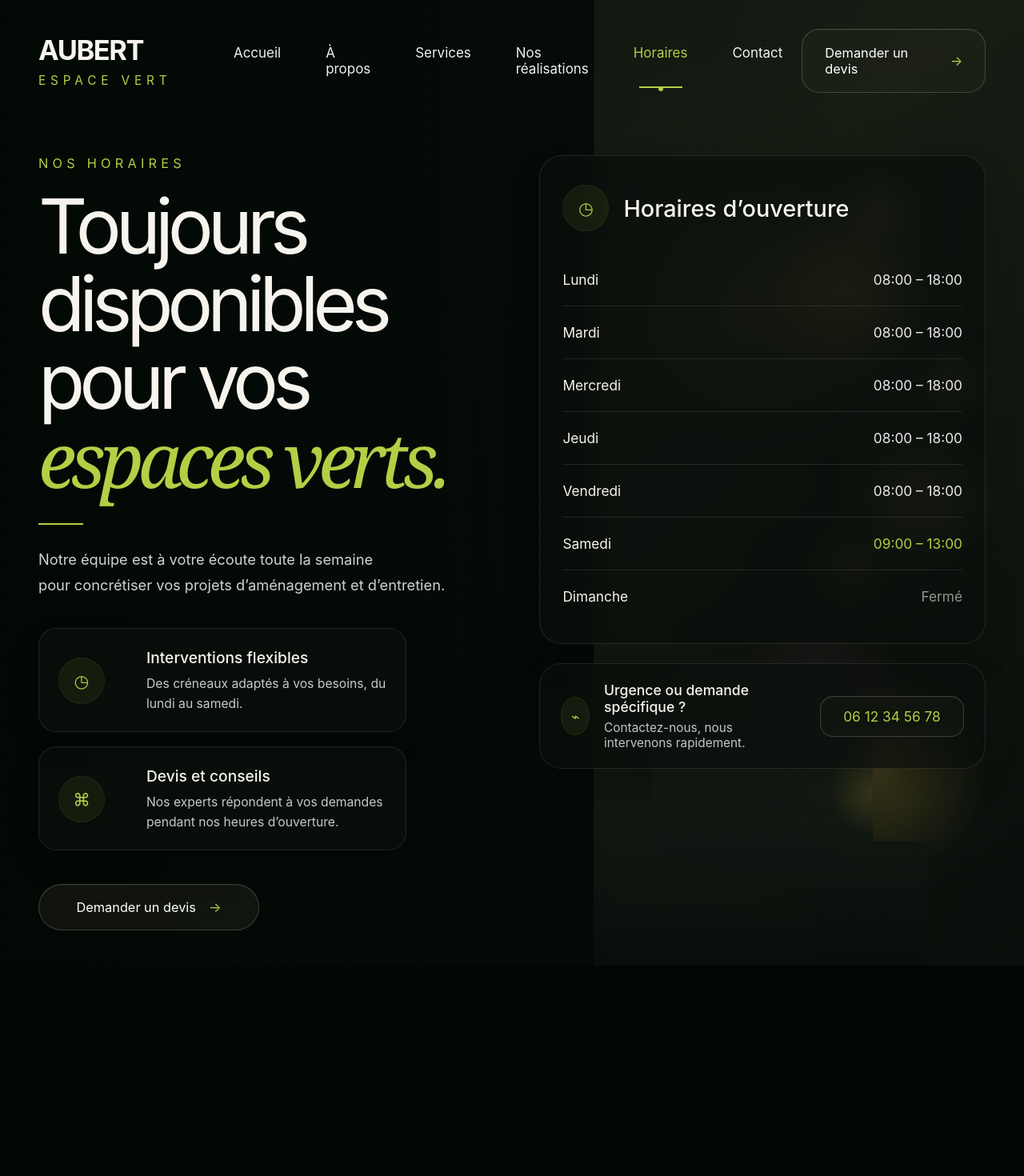
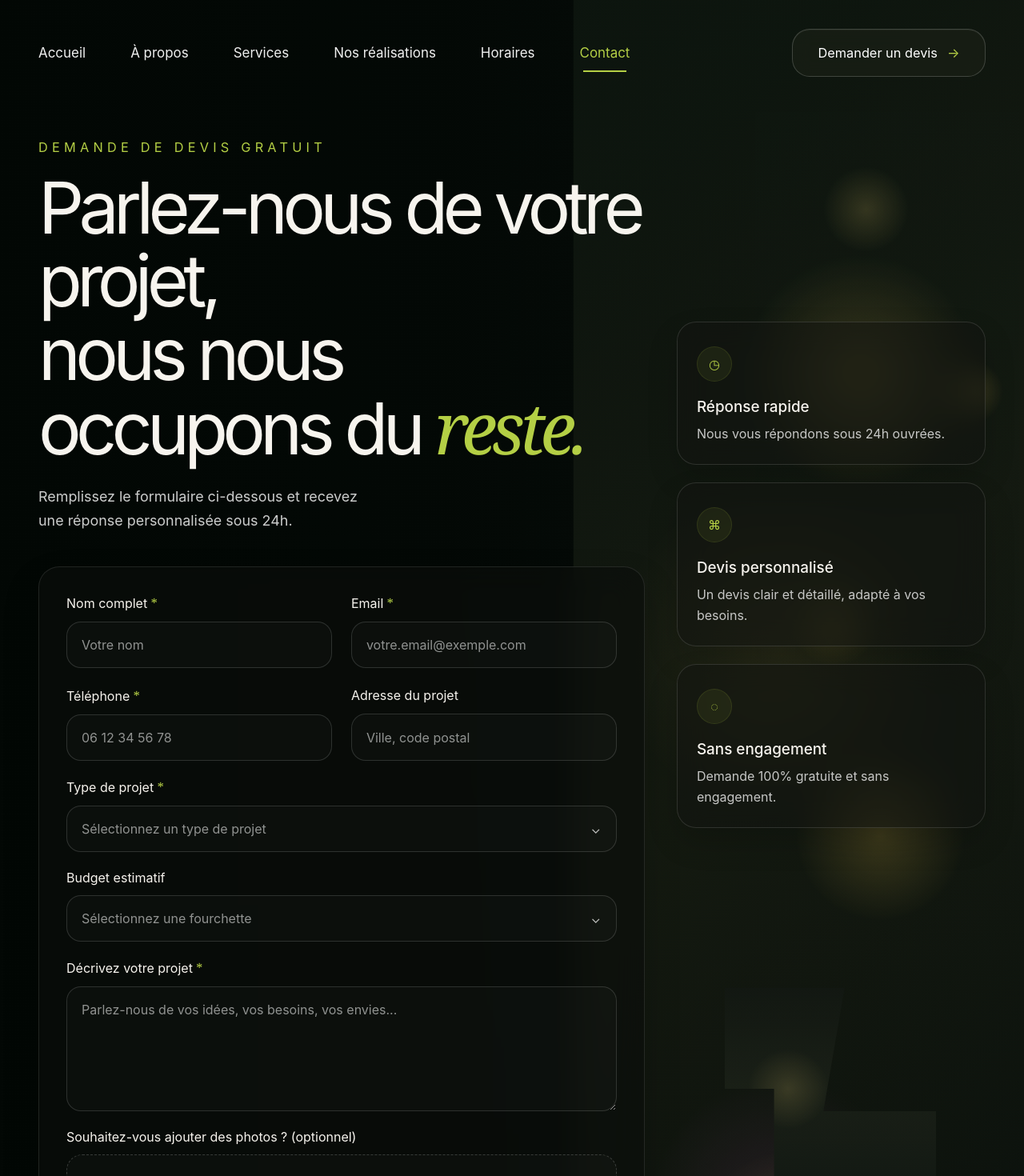
Before and after one commit to corpmalf-pixel/aubert-espace-vert, a React (Vite) app: page / in a window 1280 px wide. Shown: the top 1470 px of the page at 80% size. Before the commit the page ends 1207 px from the top, so only its background shows below. Built offline with nearby package versions, Linux system fonts and the light colour scheme.

Commit message:
Reproduce Aubert page 6 mockup

```diff
--- a/src/App.jsx
+++ b/src/App.jsx
@@ -1,32 +1,35 @@
 const navItems = ['Accueil', 'À propos', 'Services', 'Nos réalisations', 'Horaires', 'Contact']
 
-const schedule = [
-  ['Lundi', '08:00 – 18:00'],
-  ['Mardi', '08:00 – 18:00'],
-  ['Mercredi', '08:00 – 18:00'],
-  ['Jeudi', '08:00 – 18:00'],
-  ['Vendredi', '08:00 – 18:00'],
-  ['Samedi', '09:00 – 13:00', true],
-  ['Dimanche', 'Fermé'],
+const sideCards = [
+  {
+    icon: '◷',
+    title: 'Réponse rapide',
+    text: 'Nous vous répondons sous 24h ouvrées.',
+  },
+  {
+    icon: '⌘',
+    title: 'Devis personnalisé',
+    text: 'Un devis clair et détaillé, adapté à vos besoins.',
+  },
+  {
+    icon: '◌',
+    title: 'Sans engagement',
+    text: 'Demande 100% gratuite et sans engagement.',
+  },
 ]
 
 export default function App() {
   return (
-    <main className="hours-page">
-      <section className="hours-frame">
-        <div className="hours-bg" />
-        <div className="hours-photo" />
-        <div className="hours-overlay" />
+    <main className="contact-page">
+      <section className="contact-frame">
+        <div className="contact-bg" />
+        <div className="contact-photo" />
+        <div className="contact-overlay" />
 
-        <header className="hours-header">
-          <div className="logo-block">
-            <span className="logo-title">AUBERT</span>
-            <span className="logo-subtitle">ESPACE VERT</span>
-          </div>
-
-          <nav className="hours-nav">
+        <header className="contact-header">
+          <nav className="contact-nav">
             {navItems.map((item, index) => (
-              <a key={item} href="#" className={index === 4 ? 'active' : ''}>
+              <a key={item} href="#" className={index === 5 ? 'active' : ''}>
                 {item}
               </a>
             ))}
@@ -35,70 +38,111 @@ export default function App() {
           <a className="top-cta" href="#">Demander un devis <span>→</span></a>
         </header>
 
-        <section className="hours-layout">
-          <div className="hours-left">
-            <p className="section-kicker">NOS HORAIRES</p>
+        <section className="contact-layout">
+          <div className="contact-left">
+            <p className="section-kicker">DEMANDE DE DEVIS GRATUIT</p>
             <h1>
-              Toujours disponibles
+              Parlez-nous de votre projet,
               <br />
-              pour vos <em>espaces verts.</em>
+              nous nous occupons du <em>reste.</em>
             </h1>
-            <div className="accent-line" />
             <p className="intro-text">
-              Notre équipe est à votre écoute toute la semaine
+              Remplissez le formulaire ci-dessous et recevez
               <br />
-              pour concrétiser vos projets d’aménagement et d’entretien.
+              une réponse personnalisée sous 24h.
             </p>
 
-            <div className="info-stack">
-              <article className="info-card">
-                <div className="icon-circle">◷</div>
-                <div>
-                  <h2>Interventions flexibles</h2>
-                  <p>Des créneaux adaptés à vos besoins, du lundi au samedi.</p>
+            <form className="quote-form">
+              <div className="double-grid">
+                <label>
+                  <span>Nom complet <em>*</em></span>
+                  <input type="text" placeholder="Votre nom" />
+                </label>
+
+                <label>
+                  <span>Email <em>*</em></span>
+                  <input type="email" placeholder="votre.email@exemple.com" />
+                </label>
+
+                <label>
+                  <span>Téléphone <em>*</em></span>
+                  <input type="tel" placeholder="06 12 34 56 78" />
+                </label>
+
+                <label>
+                  <span>Adresse du projet</span>
+                  <input type="text" placeholder="Ville, code postal" />
+                </label>
+              </div>
+
+              <label>
+                <span>Type de projet <em>*</em></span>
+                <div className="select-wrap">
+                  <select defaultValue="">
+                    <option value="" disabled>Sélectionnez un type de projet</option>
+                    <option>Entretien de jardin</option>
+                    <option>Élagage</option>
+                    <option>Taille de haies</option>
+                    <option>Aménagement</option>
+                  </select>
+                  <i>⌄</i>
                 </div>
-              </article>
+              </label>
 
-              <article className="info-card">
-                <div className="icon-circle">⌘</div>
-                <div>
-                  <h2>Devis et conseils</h2>
-                  <p>Nos experts répondent à vos demandes pendant nos heures d’ouverture.</p>
+              <label>
+                <span>Budget estimatif</span>
+                <div className="select-wrap">
+                  <select defaultValue="">
+                    <option value="" disabled>Sélectionnez une fourchette</option>
+                    <option>Moins de 500€</option>
+                    <option>500€ – 1500€</option>
+                    <option>1500€ – 3000€</option>
+                    <option>3000€ et plus</option>
+                  </select>
+                  <i>⌄</i>
                 </div>
-              </article>
-            </div>
+              </label>
 
-            <a className="hero-btn" href="#">Demander un devis <span>→</span></a>
+              <label>
+                <span>Décrivez votre projet <em>*</em></span>
+                <textarea rows="5" placeholder="Parlez-nous de vos idées, vos besoins, vos envies..." />
+              </label>
+
+              <div className="upload-block">
+                <p>Souhaitez-vous ajouter des photos ? (optionnel)</p>
+                <div className="upload-drop">
+                  <div className="upload-icon">⇪</div>
+                  <strong>Glissez vos fichiers ici ou cliquez pour parcourir</strong>
+                  <span>Formats acceptés : JPG, PNG (max. 10 Mo)</span>
+                </div>
+              </div>
+
+              <label className="checkbox-row">
+                <input type="checkbox" />
+                <span>J’accepte d’être contacté(e) par Aubert Espace Vert concernant ma demande de devis.</span>
+              </label>
+
+              <button type="button" className="submit-btn">
+                <span>Envoyer ma demande</span>
+                <b>→</b>
+              </button>
+
+              <div className="privacy-row">
+                <div className="privacy-icon">◌</div>
+                <p>Vos données sont confidentielles et ne seront jamais partagées.</p>
+              </div>
+            </form>
           </div>
 
-          <div className="hours-right">
-            <section className="schedule-card">
-              <div className="schedule-head">
-                <div className="icon-ring">◷</div>
-                <h2>Horaires d’ouverture</h2>
-              </div>
-
-              <div className="schedule-list">
-                {schedule.map(([day, value, accent]) => (
-                  <div className="schedule-row" key={day}>
-                    <span>{day}</span>
-                    <strong className={accent ? 'highlight' : value === 'Fermé' ? 'closed' : ''}>{value}</strong>
-                  </div>
-                ))}
-              </div>
-            </section>
-
-            <section className="contact-strip">
-              <div className="contact-left">
-                <div className="icon-circle small">⌁</div>
-                <div>
-                  <h3>Urgence ou demande spécifique ?</h3>
-                  <p>Contactez-nous, nous intervenons rapidement.</p>
-                </div>
-              </div>
-              <a href="tel:0612345678" className="phone-link">06 12 34 56 78</a>
-            </section>
-          </div>
+          <aside className="contact-right">
+            {sideCards.map((card) => (
+              <article className="side-card" key={card.title}>
+                <div className="icon-circle">{card.icon}</div>
+                <h2>{card.title}</h2>
+                <p>{card.text}</p>
+              </article>
+            ))}
+          </aside>
         </section>
       </section>
     </main>
--- a/src/styles.css
+++ b/src/styles.css
@@ -1,8 +1,9 @@
 :root {
   --text: #f7f4ee;
-  --muted: rgba(255, 255, 255, 0.82);
-  --line: rgba(255, 255, 255, 0.10);
-  --panel: rgba(10, 15, 12, 0.72);
+  --muted: rgba(255, 255, 255, 0.80);
+  --line: rgba(255, 255, 255, 0.12);
+  --soft: rgba(255, 255, 255, 0.08);
+  --panel: rgba(9, 14, 11, 0.70);
   --accent: #b4cf45;
 }
 
@@ -15,127 +16,109 @@ body {
   color: var(--text);
 }
 a { color: inherit; text-decoration: none; }
+button, input, textarea, select { font: inherit; }
 
-.hours-page {
+.contact-page {
   min-height: 100vh;
   background: #020704;
 }
 
-.hours-frame {
+.contact-frame {
   position: relative;
   min-height: 100vh;
   overflow: hidden;
   isolation: isolate;
 }
 
-.hours-bg,
-.hours-photo,
-.hours-overlay {
+.contact-bg,
+.contact-photo,
+.contact-overlay {
   position: absolute;
   inset: 0;
 }
 
-.hours-bg {
+.contact-bg {
   background:
-    linear-gradient(90deg, rgba(3, 8, 5, 0.97) 0%, rgba(4, 10, 7, 0.92) 42%, rgba(5, 10, 7, 0.38) 67%, rgba(5, 9, 7, 0.08) 100%),
-    linear-gradient(180deg, rgba(7, 14, 10, 0.72) 0%, rgba(4, 8, 6, 0.18) 42%, rgba(3, 8, 5, 0.44) 100%),
+    linear-gradient(90deg, rgba(2, 7, 4, 0.98) 0%, rgba(3, 8, 5, 0.94) 44%, rgba(4, 8, 6, 0.44) 68%, rgba(5, 9, 7, 0.10) 100%),
+    linear-gradient(180deg, rgba(6, 13, 9, 0.70) 0%, rgba(4, 8, 6, 0.18) 42%, rgba(3, 8, 5, 0.46) 100%),
     linear-gradient(180deg, #09110d 0%, #050b07 100%);
 }
 
-.hours-photo {
+.contact-photo {
   background:
-    radial-gradient(circle at 83% 30%, rgba(255, 216, 94, 0.24), transparent 8%),
-    radial-gradient(circle at 90% 52%, rgba(255, 214, 94, 0.20), transparent 7%),
-    radial-gradient(circle at 86% 80%, rgba(255, 209, 78, 0.24), transparent 9%),
-    radial-gradient(circle at 80% 74%, rgba(168, 74, 144, 0.24), transparent 9%),
-    linear-gradient(180deg, rgba(18, 31, 24, 0.16), rgba(3, 8, 5, 0.08)),
-    linear-gradient(130deg, #0a140f 0%, #111810 28%, #1c2115 52%, #0b110d 100%);
-  clip-path: inset(0 0 0 58%);
+    radial-gradient(circle at 84% 24%, rgba(255, 216, 96, 0.24), transparent 8%),
+    radial-gradient(circle at 86% 54%, rgba(255, 212, 82, 0.22), transparent 7%),
+    radial-gradient(circle at 78% 82%, rgba(255, 209, 76, 0.18), transparent 8%),
+    radial-gradient(circle at 76% 78%, rgba(154, 78, 143, 0.20), transparent 9%),
+    linear-gradient(180deg, rgba(12, 22, 16, 0.18), rgba(4, 8, 6, 0.04)),
+    linear-gradient(140deg, #0a140f 0%, #111810 32%, #1a1f14 56%, #0b110d 100%);
+  clip-path: inset(0 0 0 56%);
 }
 
-.hours-photo::before,
-.hours-photo::after {
+.contact-photo::before,
+.contact-photo::after {
   content: '';
   position: absolute;
   pointer-events: none;
 }
-.hours-photo::before {
-  right: 122px;
+.contact-photo::before {
+  right: 110px;
   bottom: 0;
-  width: 420px;
-  height: 520px;
+  width: 440px;
+  height: 700px;
   background:
-    radial-gradient(circle at 70% 14%, rgba(255, 224, 124, 0.18), transparent 10%),
-    radial-gradient(circle at 84% 58%, rgba(255, 210, 74, 0.22), transparent 12%),
-    linear-gradient(180deg, rgba(31, 26, 18, 0.26), rgba(10, 10, 10, 0.04)),
-    linear-gradient(180deg, #141711 0%, #1f2419 28%, #17211a 52%, #0c100d 100%);
-  clip-path: polygon(28% 28%, 72% 28%, 84% 36%, 84% 70%, 100% 70%, 100% 100%, 0 100%, 0 60%, 18% 60%, 18% 38%);
-  opacity: 0.92;
+    radial-gradient(circle at 58% 18%, rgba(255, 223, 124, 0.18), transparent 8%),
+    radial-gradient(circle at 68% 64%, rgba(255, 210, 82, 0.18), transparent 8%),
+    linear-gradient(180deg, rgba(18, 28, 20, 0.22), rgba(4, 8, 6, 0.04)),
+    linear-gradient(180deg, #171b15 0%, #23281d 18%, #171d17 38%, #1e221b 56%, #111510 100%);
+  clip-path: polygon(40% 0, 74% 0, 68% 22%, 100% 22%, 100% 100%, 6% 100%, 6% 70%, 34% 70%, 34% 44%, 54% 44%, 54% 18%, 40% 18%);
 }
-.hours-photo::after {
-  right: 22px;
-  top: 148px;
-  width: 320px;
-  height: 720px;
+.contact-photo::after {
+  right: 6px;
+  top: 140px;
+  width: 330px;
+  height: 760px;
   background:
-    radial-gradient(circle at 50% 16%, rgba(255, 222, 118, 0.18), transparent 8%),
-    radial-gradient(circle at 78% 46%, rgba(255, 216, 98, 0.22), transparent 8%),
-    radial-gradient(circle at 40% 78%, rgba(255, 210, 82, 0.14), transparent 8%),
-    linear-gradient(180deg, rgba(20, 32, 22, 0.22), rgba(4, 8, 6, 0.04));
-  filter: blur(0.1px);
+    radial-gradient(circle at 42% 16%, rgba(255, 224, 118, 0.18), transparent 8%),
+    radial-gradient(circle at 82% 46%, rgba(255, 214, 92, 0.22), transparent 8%),
+    radial-gradient(circle at 30% 84%, rgba(255, 208, 72, 0.14), transparent 8%),
+    linear-gradient(180deg, rgba(18, 28, 20, 0.20), rgba(4, 8, 6, 0.04));
 }
 
-.hours-overlay {
+.contact-overlay {
   background:
-    radial-gradient(circle at 76% 32%, rgba(255, 214, 97, 0.08), transparent 14%),
+    radial-gradient(circle at 76% 42%, rgba(255, 214, 97, 0.08), transparent 14%),
     linear-gradient(180deg, rgba(3, 8, 5, 0.14) 0%, rgba(3, 8, 5, 0.24) 100%);
 }
 
-.hours-header,
-.hours-layout {
+.contact-header,
+.contact-layout {
   position: relative;
   z-index: 2;
 }
 
-.hours-header {
-  display: grid;
-  grid-template-columns: 220px 1fr auto;
+.contact-header {
+  display: flex;
+  justify-content: space-between;
   align-items: center;
   gap: 24px;
   padding: 36px 48px 0;
 }
 
-.logo-block {
+.contact-nav {
   display: flex;
-  flex-direction: column;
-  gap: 8px;
-}
-.logo-title {
-  font-size: 2.15rem;
-  letter-spacing: -0.04em;
-  font-weight: 700;
-}
-.logo-subtitle {
-  font-size: 0.96rem;
-  letter-spacing: 0.38em;
-  text-transform: uppercase;
-  color: var(--accent);
-}
-
-.hours-nav {
-  display: flex;
-  justify-content: center;
+  align-items: center;
   gap: 56px;
   font-size: 1.06rem;
 }
-.hours-nav a {
+.contact-nav a {
   position: relative;
   color: rgba(255,255,255,0.94);
 }
-.hours-nav a.active {
+.contact-nav a.active {
   color: var(--accent);
 }
-.hours-nav a.active::after {
+.contact-nav a.active::after {
   content: '';
   position: absolute;
   left: 0;
@@ -146,53 +129,40 @@ a { color: inherit; text-decoration: none; }
   height: 2px;
   background: var(--accent);
 }
-.hours-nav a.active::before {
-  content: '';
-  position: absolute;
-  left: 0;
-  right: 0;
-  bottom: -18px;
-  margin: 0 auto;
-  width: 6px;
-  height: 6px;
-  border-radius: 50%;
-  background: var(--accent);
-}
 
 .top-cta,
-.hero-btn,
-.phone-link {
+.submit-btn {
   display: inline-flex;
   align-items: center;
   justify-content: center;
   border: 1px solid rgba(255,255,255,0.18);
   color: white;
-  background: rgba(36, 39, 28, 0.42);
+  background: rgba(34, 39, 28, 0.42);
   backdrop-filter: blur(12px);
   box-shadow: inset 0 1px 0 rgba(255,255,255,0.05);
 }
 .top-cta {
-  min-width: 230px;
+  min-width: 242px;
   padding: 19px 28px;
   border-radius: 22px;
   font-size: 1.02rem;
   gap: 12px;
 }
 .top-cta span,
-.hero-btn span {
+.submit-btn b {
   color: var(--accent);
 }
 
-.hours-layout {
+.contact-layout {
   padding: 78px 48px 44px;
   display: grid;
-  grid-template-columns: 1.02fr 0.98fr;
-  gap: 46px;
+  grid-template-columns: 1.06fr 0.54fr;
+  gap: 40px;
   align-items: start;
 }
 
-.hours-left {
-  max-width: 690px;
+.contact-left {
+  max-width: 780px;
 }
 .section-kicker {
   margin: 0;
@@ -201,219 +171,239 @@ a { color: inherit; text-decoration: none; }
   text-transform: uppercase;
   font-size: 1.02rem;
 }
-.hours-left h1 {
+.contact-left h1 {
   margin: 20px 0 0;
-  font-size: clamp(4rem, 8vw, 5.95rem);
+  font-size: clamp(4rem, 8vw, 5.6rem);
   line-height: 1.02;
   letter-spacing: -0.075em;
   font-weight: 420;
 }
-.hours-left em {
+.contact-left em {
   color: var(--accent);
   font-style: italic;
   font-family: Georgia, 'Times New Roman', serif;
   font-weight: 400;
 }
-.accent-line {
-  width: 56px;
-  height: 2px;
-  background: var(--accent);
-  margin: 30px 0 28px;
-}
 .intro-text {
-  margin: 0;
+  margin: 24px 0 0;
   color: var(--muted);
-  font-size: 1.14rem;
-  line-height: 1.72;
+  font-size: 1.12rem;
+  line-height: 1.7;
 }
 
-.info-stack {
-  margin-top: 38px;
+.quote-form {
+  margin-top: 42px;
+  padding: 34px 34px 28px;
+  border-radius: 26px;
+  border: 1px solid rgba(255,255,255,0.10);
+  background: rgba(11, 15, 12, 0.66);
+  box-shadow: 0 22px 46px rgba(0,0,0,0.18);
+  backdrop-filter: blur(18px);
+}
+.quote-form label,
+.upload-block {
   display: grid;
-  gap: 18px;
-  max-width: 460px;
+  gap: 12px;
+  margin-top: 22px;
 }
-.info-card {
+.quote-form label:first-child,
+.quote-form .double-grid:first-child label {
+  margin-top: 0;
+}
+.quote-form span {
+  font-size: 1rem;
+}
+.quote-form span em {
+  color: var(--accent);
+  font-style: normal;
+}
+.double-grid {
   display: grid;
-  grid-template-columns: 90px 1fr;
-  gap: 20px;
+  grid-template-columns: 1fr 1fr;
+  gap: 24px 24px;
+}
+.quote-form input,
+.quote-form textarea,
+.quote-form select {
+  width: 100%;
+  padding: 18px 18px;
+  border-radius: 18px;
+  border: 1px solid rgba(255,255,255,0.14);
+  background: rgba(255,255,255,0.02);
+  color: rgba(255,255,255,0.92);
+}
+.quote-form textarea {
+  resize: vertical;
+  min-height: 156px;
+}
+.quote-form input::placeholder,
+.quote-form textarea::placeholder,
+.quote-form select {
+  color: rgba(255,255,255,0.55);
+}
+.select-wrap {
+  position: relative;
+}
+.select-wrap select {
+  appearance: none;
+  padding-right: 56px;
+}
+.select-wrap i {
+  position: absolute;
+  right: 20px;
+  top: 50%;
+  transform: translateY(-50%);
+  color: rgba(255,255,255,0.72);
+  font-style: normal;
+}
+.upload-block p {
+  margin: 0;
+  font-size: 1rem;
+}
+.upload-drop {
+  padding: 34px 24px;
+  border-radius: 20px;
+  border: 1px dashed rgba(255,255,255,0.18);
+  background: rgba(255,255,255,0.02);
+  text-align: center;
+}
+.upload-icon {
+  font-size: 1.8rem;
+  color: rgba(255,255,255,0.7);
+  margin-bottom: 14px;
+}
+.upload-drop strong {
+  display: block;
+  font-size: 1rem;
+  font-weight: 400;
+}
+.upload-drop span {
+  display: block;
+  margin-top: 8px;
+  color: rgba(255,255,255,0.54);
+  font-size: 0.94rem;
+}
+.checkbox-row {
+  display: flex !important;
+  align-items: flex-start;
+  gap: 14px;
+  margin-top: 28px;
+}
+.checkbox-row input {
+  width: 22px;
+  height: 22px;
+  min-width: 22px;
+  margin: 0;
+  padding: 0;
+  border-radius: 7px;
+}
+.checkbox-row span {
+  color: rgba(255,255,255,0.80);
+  line-height: 1.55;
+}
+.submit-btn {
+  width: 100%;
+  margin-top: 26px;
+  padding: 22px 24px;
+  border-radius: 20px;
+  font-size: 1.04rem;
+  gap: 12px;
+}
+.submit-btn span {
+  color: white;
+}
+.privacy-row {
+  margin-top: 22px;
+  padding-top: 22px;
+  border-top: 1px solid rgba(255,255,255,0.10);
+  display: flex;
   align-items: center;
-  padding: 24px 24px 22px;
-  border-radius: 22px;
-  border: 1px solid rgba(255,255,255,0.10);
-  background: rgba(12, 17, 14, 0.62);
-  box-shadow: 0 20px 36px rgba(0,0,0,0.14);
+  gap: 16px;
 }
-.icon-circle,
-.icon-ring {
-  width: 58px;
-  height: 58px;
+.privacy-icon,
+.icon-circle {
+  width: 44px;
+  height: 44px;
   display: grid;
   place-items: center;
   border-radius: 50%;
+  background: rgba(180, 207, 69, 0.08);
+  border: 1px solid rgba(180, 207, 69, 0.12);
   color: var(--accent);
-  background: rgba(180, 207, 69, 0.08);
-  border: 1px solid rgba(180, 207, 69, 0.08);
-  font-size: 1.35rem;
 }
-.icon-circle.small {
-  width: 48px;
-  height: 48px;
-  font-size: 1.1rem;
-}
-.info-card h2 {
+.privacy-row p {
   margin: 0;
-  font-size: 1.2rem;
-  font-weight: 500;
-}
-.info-card p {
-  margin: 8px 0 0;
-  color: rgba(255,255,255,0.78);
-  line-height: 1.6;
-  font-size: 0.98rem;
-}
-.hero-btn {
-  margin-top: 42px;
-  min-width: 276px;
-  padding: 18px 30px;
-  border-radius: 999px;
-  gap: 16px;
-  font-size: 1.02rem;
+  color: rgba(255,255,255,0.74);
 }
 
-.hours-right {
+.contact-right {
   display: grid;
-  gap: 24px;
+  gap: 22px;
+  padding-top: 228px;
 }
-.schedule-card,
-.contact-strip {
-  border-radius: 28px;
-  border: 1px solid rgba(255,255,255,0.10);
-  background: rgba(10, 15, 12, 0.7);
-  box-shadow: 0 20px 42px rgba(0,0,0,0.16);
-  backdrop-filter: blur(16px);
+.side-card {
+  padding: 30px 24px 24px;
+  border-radius: 24px;
+  border: 1px solid rgba(255,255,255,0.12);
+  background: rgba(18, 20, 16, 0.56);
+  box-shadow: 0 18px 38px rgba(0,0,0,0.16);
+  backdrop-filter: blur(18px);
 }
-.schedule-card {
-  padding: 36px 28px 26px;
-}
-.schedule-head {
-  display: flex;
-  align-items: center;
-  gap: 18px;
-}
-.schedule-head h2 {
-  margin: 0;
-  font-size: 1.8rem;
+.side-card h2 {
+  margin: 20px 0 10px;
+  font-size: 1.18rem;
   font-weight: 450;
 }
-.schedule-list {
-  margin-top: 28px;
-}
-.schedule-row {
-  display: flex;
-  justify-content: space-between;
-  gap: 18px;
-  align-items: center;
-  padding: 22px 0;
-  border-bottom: 1px solid var(--line);
-  font-size: 1.08rem;
-}
-.schedule-row:last-child { border-bottom: 0; }
-.schedule-row strong {
-  font-weight: 400;
-  color: rgba(255,255,255,0.92);
-}
-.schedule-row strong.highlight {
-  color: var(--accent);
-}
-.schedule-row strong.closed {
-  color: rgba(255,255,255,0.56);
-}
-
-.contact-strip {
-  display: flex;
-  align-items: center;
-  justify-content: space-between;
-  gap: 20px;
-  padding: 22px 26px;
-}
-.contact-left {
-  display: flex;
-  align-items: center;
-  gap: 18px;
-}
-.contact-left h3 {
+.side-card p {
   margin: 0;
-  font-size: 1.1rem;
-  font-weight: 500;
-}
-.contact-left p {
-  margin: 6px 0 0;
   color: rgba(255,255,255,0.76);
-  font-size: 0.96rem;
-}
-.phone-link {
-  min-width: 180px;
-  padding: 14px 18px;
-  border-radius: 16px;
-  color: var(--accent);
-  font-size: 1.08rem;
-  background: rgba(36, 39, 28, 0.24);
+  line-height: 1.62;
+  font-size: 1rem;
 }
 
 @media (max-width: 1180px) {
-  .hours-header {
-    grid-template-columns: 1fr;
-    justify-items: start;
+  .contact-header {
+    flex-direction: column;
+    align-items: flex-start;
   }
-  .hours-nav {
-    justify-content: flex-start;
+  .contact-nav {
     flex-wrap: wrap;
-    gap: 18px 26px;
+    gap: 18px 24px;
   }
-  .hours-layout {
+  .contact-layout {
     grid-template-columns: 1fr;
   }
-  .hours-right {
-    max-width: 700px;
+  .contact-right {
+    padding-top: 0;
+    grid-template-columns: repeat(3, minmax(0, 1fr));
   }
 }
 
-@media (max-width: 820px) {
-  .contact-strip {
-    flex-direction: column;
-    align-items: stretch;
+@media (max-width: 900px) {
+  .double-grid,
+  .contact-right {
+    grid-template-columns: 1fr;
   }
 }
 
 @media (max-width: 720px) {
-  .hours-header {
+  .contact-header {
     padding: 26px 20px 0;
   }
-  .hours-layout {
+  .contact-layout {
     padding: 58px 20px 28px;
   }
-  .logo-title { font-size: 1.7rem; }
-  .logo-subtitle { font-size: 0.78rem; letter-spacing: 0.28em; }
   .section-kicker { font-size: 0.86rem; letter-spacing: 0.26em; }
-  .hours-left h1 {
-    font-size: clamp(3.35rem, 14vw, 5rem);
+  .contact-left h1 {
+    font-size: clamp(3.35rem, 14vw, 4.9rem);
     line-height: 1.03;
   }
   .intro-text { font-size: 1rem; }
-  .info-card {
-    grid-template-columns: 1fr;
+  .quote-form {
+    padding: 24px 20px 22px;
+    border-radius: 22px;
   }
-  .hero-btn,
-  .top-cta,
-  .phone-link {
+  .top-cta {
     width: 100%;
   }
-  .schedule-card,
-  .contact-strip {
-    border-radius: 24px;
-  }
-  .schedule-row {
-    font-size: 1rem;
-  }
 }
```
